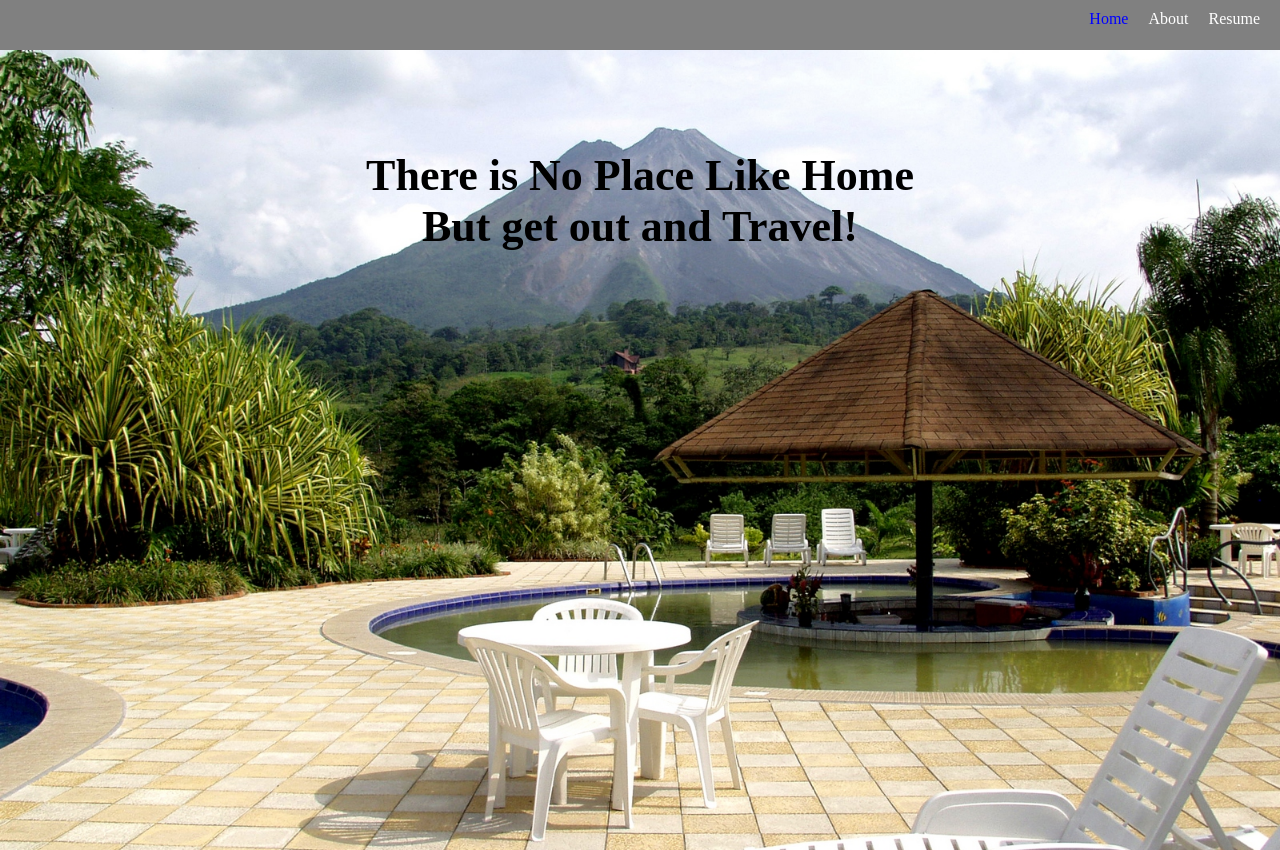
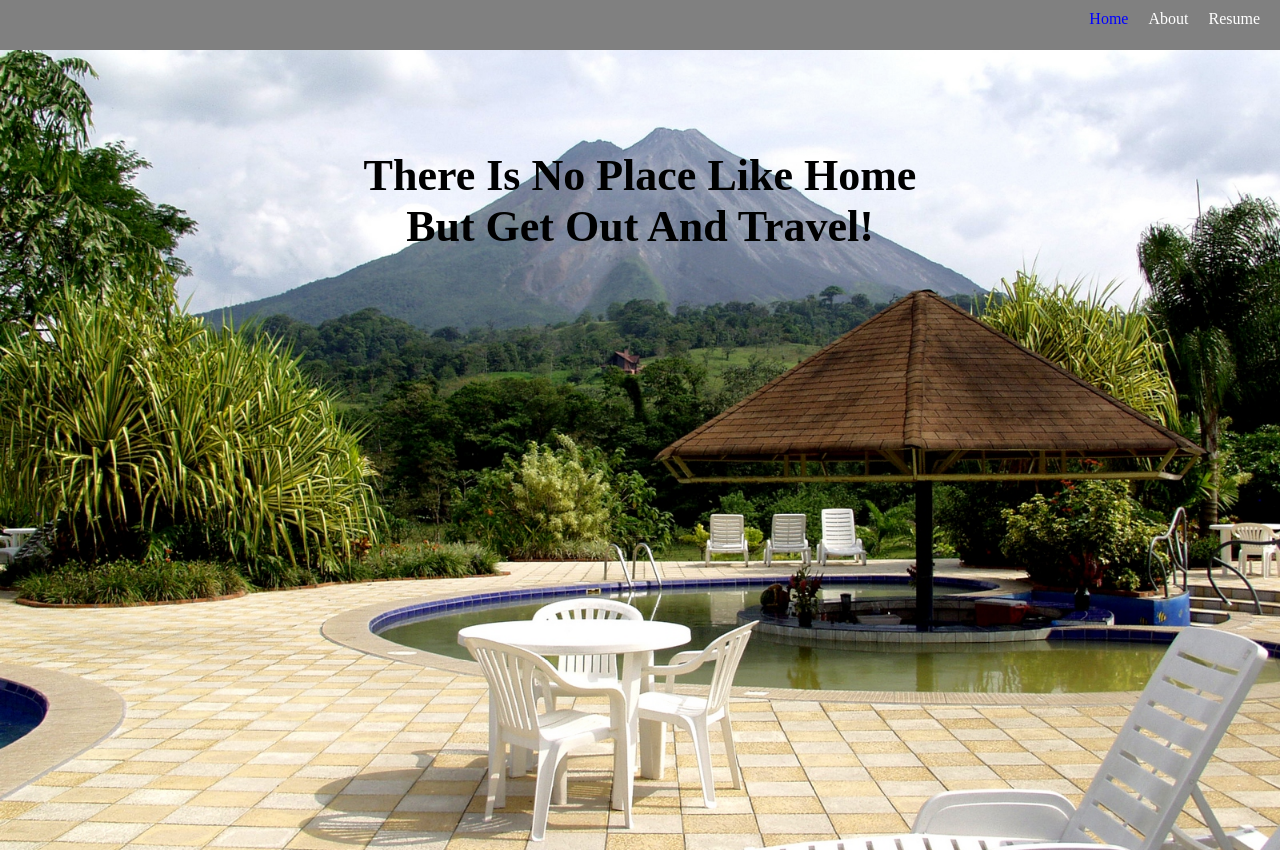
Before and after one commit to DavidDeCosta/resume-website, a React (Create React App) app: page / in a window 1280 px wide. Built offline with nearby package versions, Linux system fonts and the light colour scheme.

Commit message:
updated capital letters on homepage

```diff
--- a/src/components/pages/index.js
+++ b/src/components/pages/index.js
@@ -8,8 +8,8 @@ const Home = () => {
     <body id='homeContainer'>
       <img id='homePic' src={homeBackround} alt="theBackround"/>
         <div className='insideHome'>
-            There is No Place Like Home<br></br>
-            But get out and Travel!
+            There Is No Place Like Home<br></br>
+            But Get Out And Travel!
         </div>
     </body>
   );
```
